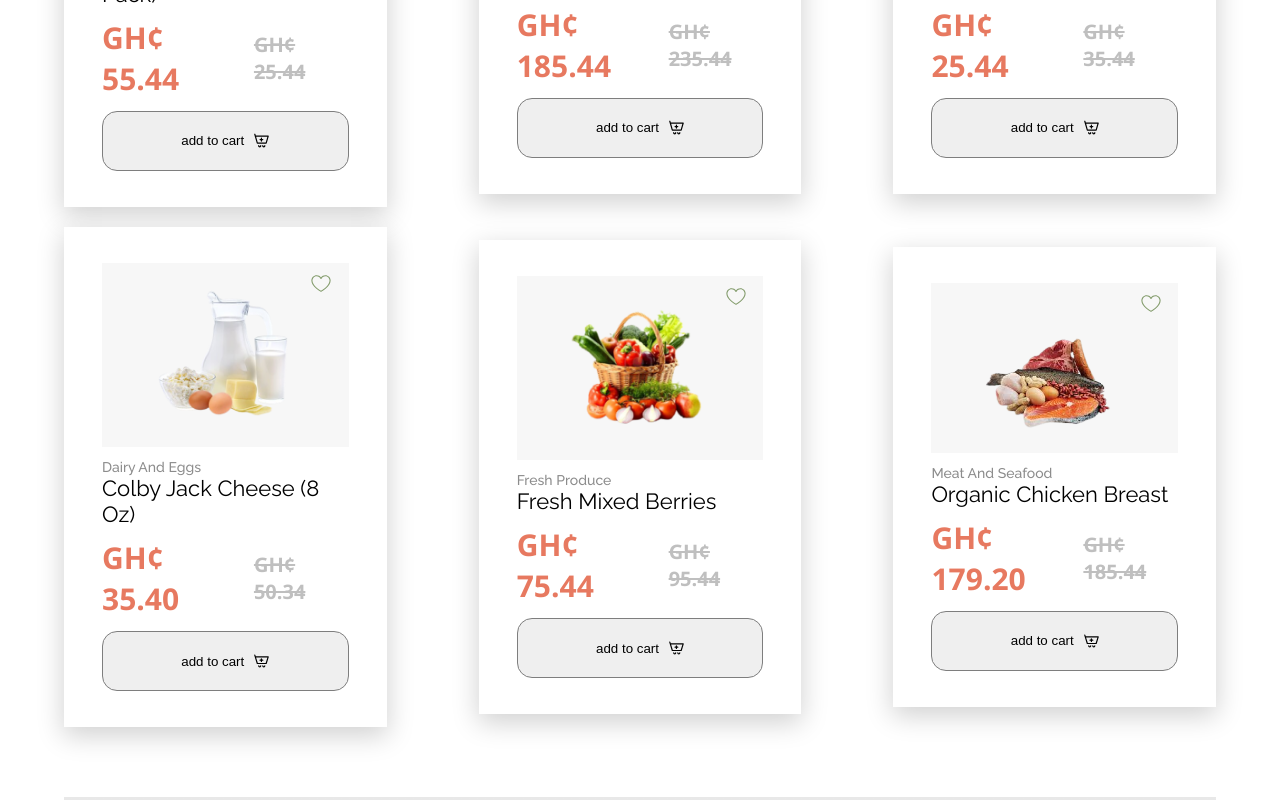
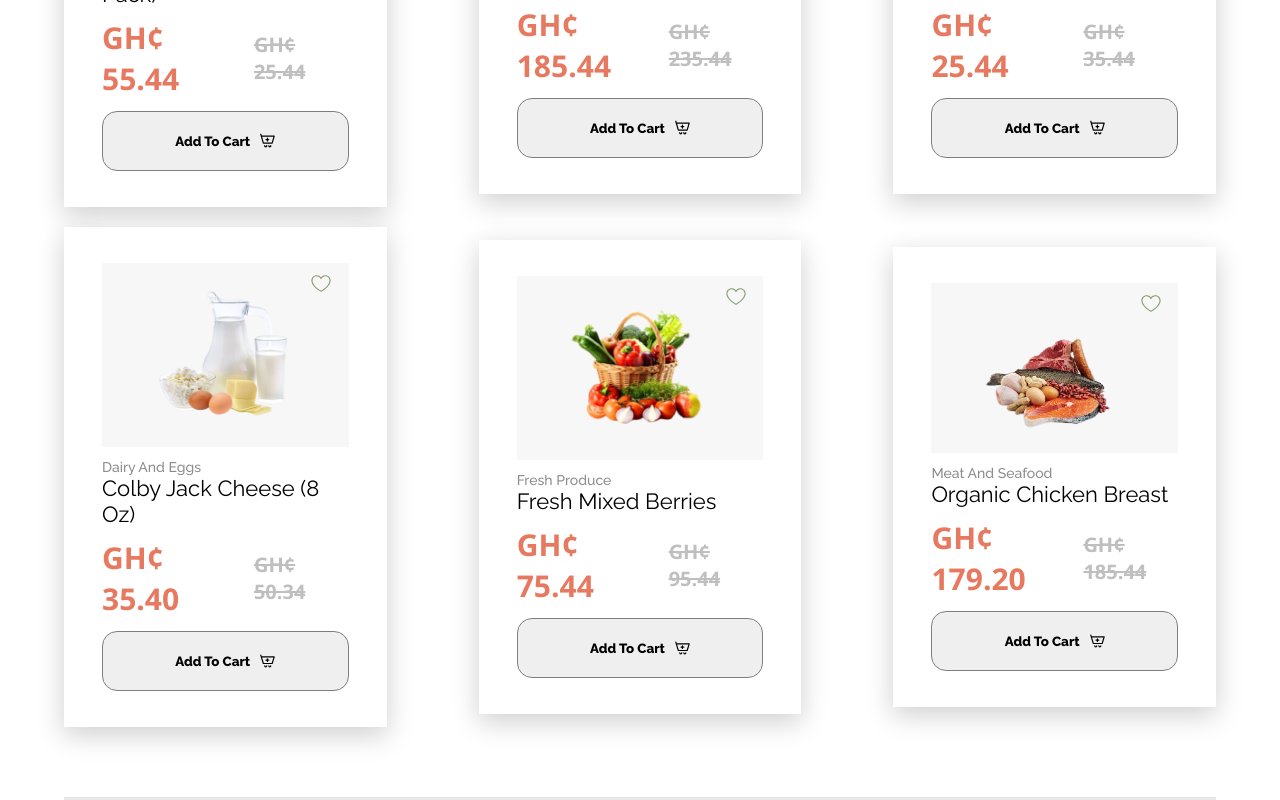
Before and after one commit to mambachristophersteven/selmart-copy, a React (Vite) app: page / in a window 1280 px wide. Shown: the part 2060-2860 px from the top of the page. Built offline with nearby package versions, Linux system fonts and the light colour scheme.

Commit message:
PopularCard and CategoryCard

```diff
--- a/src/Components/CategoryCard/CategoryCard.module.css
+++ b/src/Components/CategoryCard/CategoryCard.module.css
@@ -6,6 +6,7 @@
     align-items: center;
     gap: 10px;
     padding: 40px 50px;
+    cursor: pointer;
 }
 
 .category_card img{
--- a/src/Components/PopularCard/PopularCard.module.css
+++ b/src/Components/PopularCard/PopularCard.module.css
@@ -97,6 +97,7 @@
     display: flex;
     align-items: center;
     justify-content: center;
+
 }
 
 .cart_button button{
@@ -108,8 +109,15 @@
     gap: 10px;
     height: 60px;
     border-radius: 15px;
+    cursor: pointer;
+
 }
 
 .cart_button button img{
     width: 15px;
 }
+
+.button_text{
+    text-transform: capitalize;
+    font-family: ralewayXBold;
+}
--- a/src/Pages/Home/Home.module.css
+++ b/src/Pages/Home/Home.module.css
@@ -196,7 +196,6 @@
 }
 
 .reviews{
-    border: 2px solid red;
     display: flex;
     flex-direction: column;
     align-items: flex-start;
```
